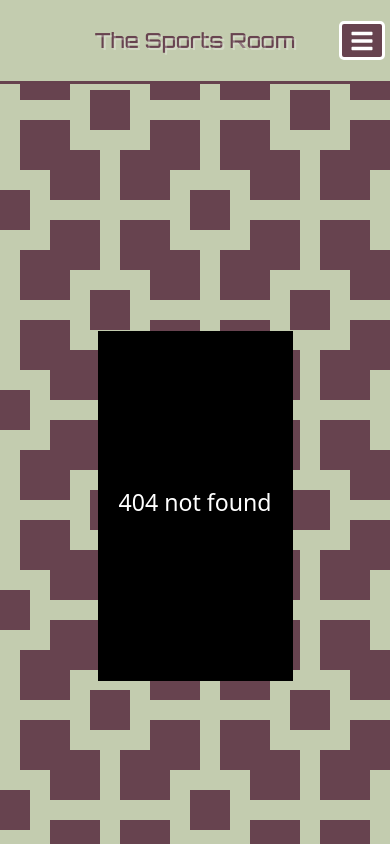
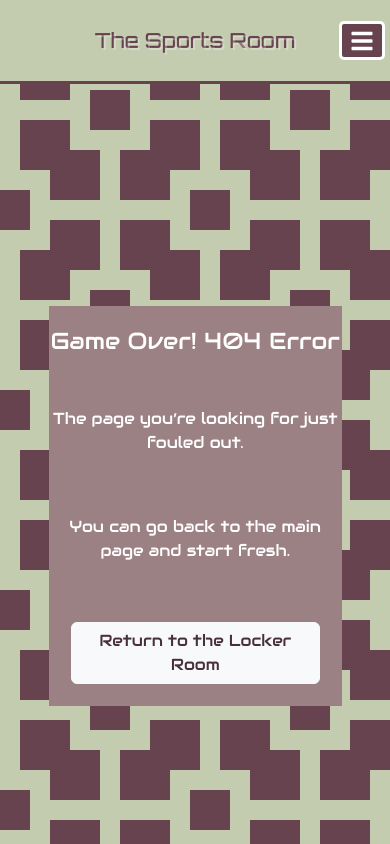
Before and after one commit to AB1738/TSR, a React (Vite) app: page /not-found in a window 390 px wide. Shown: the top 844 px of the page. Built offline with nearby package versions, Linux system fonts and the light colour scheme; no server answers; a web font is replaced by a local one.

Commit message:
Fixed a bug that broke the site when there were no images to display

```diff
--- a/src/components/NewsItem.jsx
+++ b/src/components/NewsItem.jsx
@@ -27,7 +27,13 @@ const NewsItem = ({info,idx,sport}) => {
     state={{ articleData: info }} // Passing the data through state
 >
          <div className="img-container">
-        <img src={info.images[0].url} alt={info.images[0].caption} className='news-item-img' />
+            {((info.images && info.images[0] && info.images[0].url !== undefined))?(
+                <img src={info.images[0].url} alt={info.images[0].caption} className='news-item-img' />
+            ):(
+            <img src={'https://upload.wikimedia.org/wikipedia/commons/1/14/No_Image_Available.jpg?20200913095930'} alt={'no image found'} className='img-not-found' />
+            )
+            }
+
         </div>
         <div className="header-container">
         <h1 className='news-item-header'>{info.headline}</h1>
--- a/src/css/Footer.css
+++ b/src/css/Footer.css
@@ -11,7 +11,6 @@
     height: 125px;
     width: 100%;
     font-family: 'Orbitron',sans-serif;
-    padding-top: 10px;
     font-size: .75rem;
 }
 .footer-content{
@@ -22,10 +21,13 @@
     justify-content: center;
     align-items: center;
     text-align: center;
+    padding-top: 15px;
+    font-size: clamp(0.5rem, 0.357rem + 0.714vw, .75rem);
+
 }
-
+/*
 @media(max-width:390px){
     .footer{
         font-size: .65rem;
     }
-}
+} */
--- a/src/css/NewsGrid.css
+++ b/src/css/NewsGrid.css
@@ -55,7 +55,7 @@
     align-items: center;
 }
 .header-container .news-item-header{
-    font-size: clamp(1.25rem, 1.036rem + 1.071vw, 2.75rem);
+    font-size: clamp(1.25rem, .836rem + 1.071vw, 2.75rem);
 }
 .news-item-1 .header-container{
     width: 25%;
@@ -227,3 +227,10 @@
     }
 
 }
+
+.img-not-found{
+    object-fit: fill;
+    height: 100%;
+    width: 100%;
+    border-radius: 5px 0 0 5px;
+}
--- a/src/css/NotFound.css
+++ b/src/css/NotFound.css
@@ -1,19 +1,65 @@
+@import url('https://fonts.googleapis.com/css2?family=Audiowide&family=Orbitron:wght@400..900&display=swap');
+
 .not-found-container{
     height: 100vh;
     width: 100%;
     display: flex;
     justify-content: center;
     align-items: center;
+    font-family: 'Audiowide',sans-serif;
+    color: white;
+
 }
 
 .not-found-wrapper{
-    background-color: black;
+    background-color: rgb(156, 129, 132);
     width: 50%;
-    height: 350px;
+    height: 400px;
     display: flex;
-    justify-content: center;
+    justify-content: space-around;
     align-items: center;
+    flex-direction: column;
+    text-align: center;
+    scale: 3.5;
+    animation: scale-down .5s ease-in .5s forwards;
 }
 .not-found-wrapper h3{
     color: white;
+    opacity: 0;
+    animation: load-in .75s ease-in .5s forwards;
 }
+.not-found-wrapper p{
+    opacity: 0;
+    animation: load-in .75s ease-in .5s forwards;
+}
+.return-btn{
+    width: 85%;
+    opacity: 0;
+    animation: load-in .75s ease-in .5s forwards;
+}
+.return-link{
+    color:#492f38;
+    text-decoration: none;
+}
+@media(max-width:750px){
+    .not-found-wrapper{
+        width: 75%;
+    }
+}
+
+@keyframes scale-down{
+    from{
+        scale: 3.5;
+    }
+    to{
+        scale: 1;
+    }
+}
+@keyframes load-in{
+    from{
+        opacity: 0;
+    }
+    to{
+        opacity: 1;
+    }
+}
--- a/src/pages/NotFound.jsx
+++ b/src/pages/NotFound.jsx
@@ -6,8 +6,13 @@ const NotFound = () => {
     <section className="not-found-container">
       <div className="not-found-wrapper">
         <h3>
-          404 not found
+        Game Over! 404 Error
         </h3>
+        <p>The page you’re looking for just fouled out.</p>
+        <p>You can go back to the main page and start fresh.</p>
+        <button className="btn btn-light return-btn" >
+          <a href="/" className='return-link'>Return to the Locker Room</a>
+          </button>
       </div>
     </section>
   )
```
